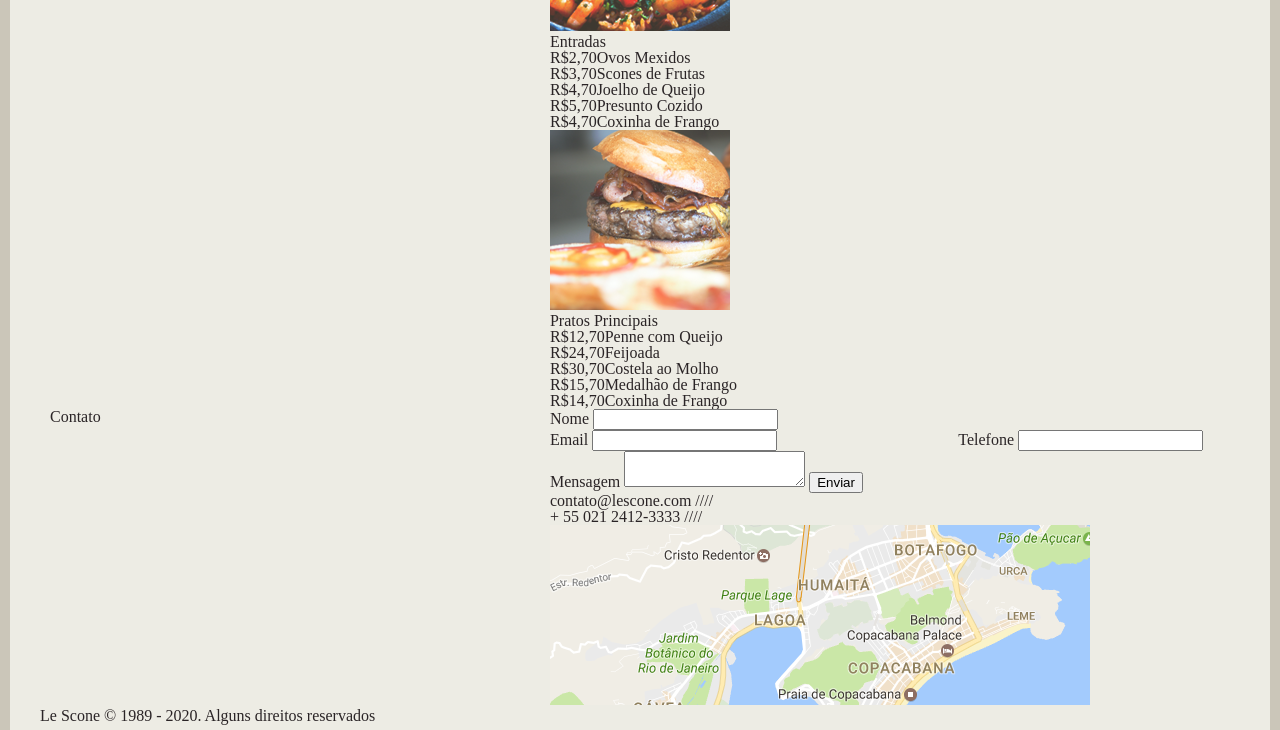
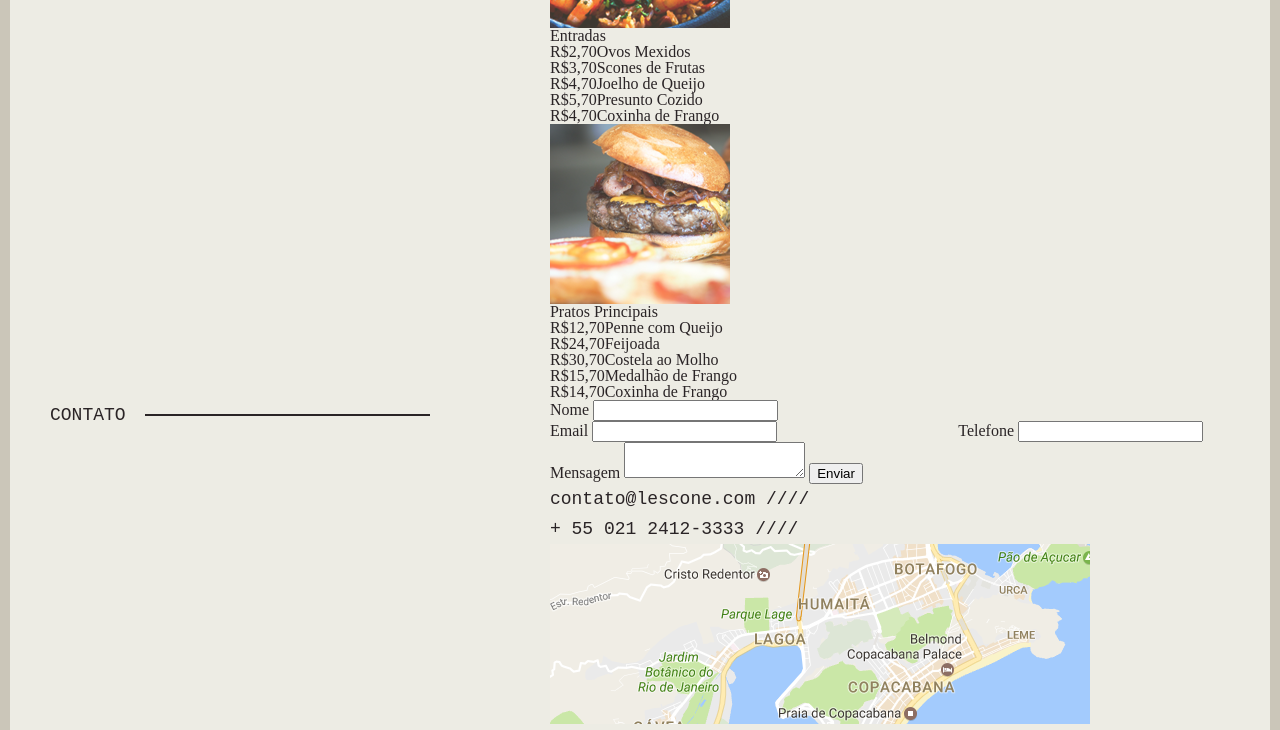
Before and after one commit to martins-rafael/lescone, a plain HTML site: page index.html in a window 1280 px wide. Shown: the part 862-1592 px from the top of the page. Drawn offline with Linux system fonts and the light colour scheme; a web font is replaced by a local one.

Commit message:
General styles

```diff
--- a/css/scss/_base.scss
+++ b/css/scss/_base.scss
@@ -2,4 +2,36 @@ body {
   background: $light-beige;
   color: $grey;
   border: 10px solid $medium-beige;
+  @include device(s) {
+    border: none;
+  }
 }
+
+img {
+  display: block;
+  max-width: 100%;
+}
+
+p {
+  @include type-1(18);
+}
+
+.title {
+  @include type-1(18);
+  text-transform: uppercase;
+  @include device(s) {
+    margin-bottom: 40px;
+  }
+  &::after {
+    content: '';
+    float: right;
+    display: block;
+    margin-top: 14px;
+    width: 75%;
+    height: 2px;
+    background: $grey;
+    @include device(m) {
+      width: 60%;
+    }
+  }
+}
--- a/index.html
+++ b/index.html
@@ -24,7 +24,7 @@
 	</main>
 
 	<section class="container menu">
-		<h1 class="grid-4">Menu</h1>
+		<h1 class="grid-4 title">Menu</h1>
 		<div class="grid-4 offset-1">
 			<div class="menu-item">
 				<img src="img/prato-1.png" alt="Foto Prato 1">
```
Also changed, not shown: css/style.css, 1 other file.
